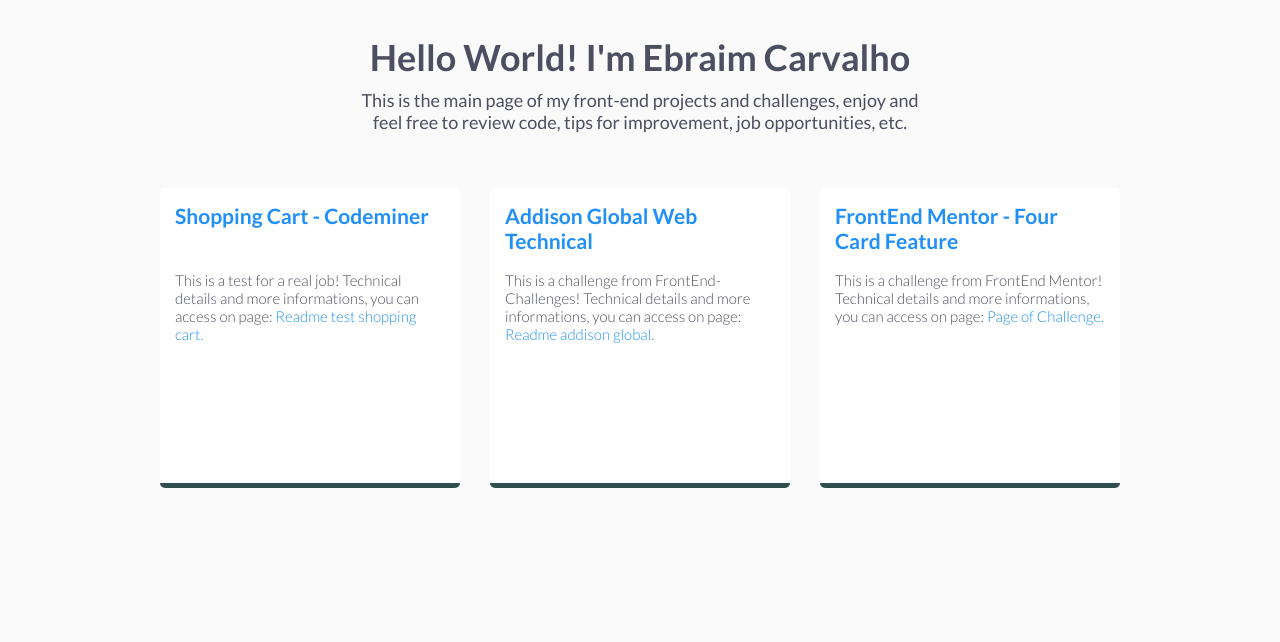
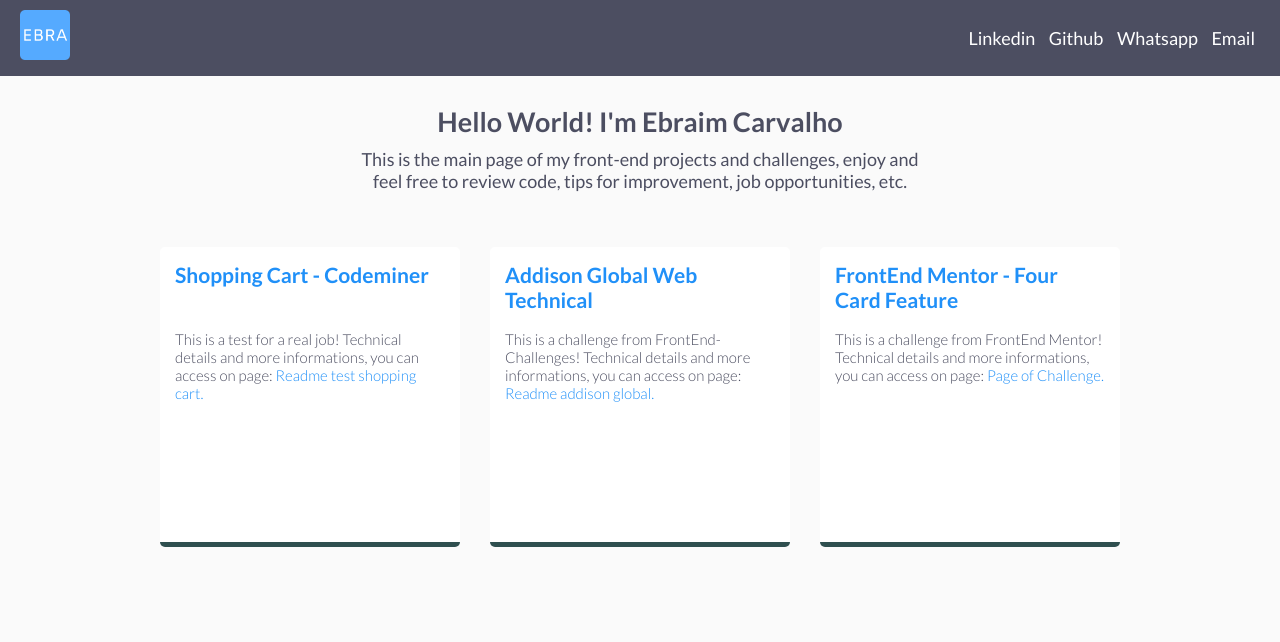
Before and after one commit to ebraimcarvalho/frontend-challenges, a PHP site: page / in a window 1280 px wide. Shown: the top 642 px of the page. Before the commit the page ends 488 px from the top, so only its background shows below. Run offline with PHP 8.4, Linux system fonts and the light colour scheme.

Commit message:
add header

```diff
--- a/index.html
+++ b/index.html
@@ -12,9 +12,21 @@
 </head>
 <body>
   <header>
+    <nav>
+      <h1><a href="https://ebradeveloper.netlify.com/"><img src="./assets/favicon/apple-touch-icon.png" alt="EbraDev"></a></h1>
+      <ul>
+        <li><a href="https://www.linkedin.com/in/ebraimcarvalho/" target="_blank">Linkedin</a></li>
+        <li><a href="https://github.com/ebraimcarvalho" target="_blank">Github</a></li>
+        <li><a href="https://wa.me/5581998346129" target="_blank">Whatsapp</a></li>
+        <li><a href="mailto:ebraimcarvalho@gmail.com">Email</a></li>
+      </ul>
+    </nav>
+  </header>
+
+  <section class="hero">
     <h1>Hello World! I'm Ebraim Carvalho</h1>
     <p>This is the main page of my front-end projects and challenges, enjoy and feel free to review code, tips for improvement, job opportunities, etc.</p>
-  </header>
+  </section>
 
   <div class="container">
     <div class="card-project">
--- a/style.css
+++ b/style.css
@@ -16,15 +16,51 @@ body {
 }
 
 header {
+  background-color: hsl(234, 12%, 34%);
+  position: fixed;
+  top: 0;
+  left: 0;
+  width: 100%;
+}
+
+nav {
+  display: flex;
+  justify-content: space-between;
+  align-items: center;
+  padding: 10px 20px;
+}
+
+nav h1 img {
+  width: 50px;
+}
+
+ul {
+  list-style: none;
+}
+
+li {
+  display: inline-block;
+  margin: 0 5px;
+}
+
+header nav ul li a {
+  color: white;
+}
+
+a {
+  color: hsl(209, 94%, 55%);
+}
+
+.hero {
   min-width: 230px;
   max-width: 600px;
   margin: 0 auto;
   text-align: center;
-  margin-top: 20px;
+  margin-top: 90px;
   padding: 15px;
 }
 
-header p {
+.hero p {
   margin-top: 10px;
 }
 
@@ -38,12 +74,10 @@ header p {
 
 a, a:visited, a:focus, a:active {
   text-decoration: none;
-  color: hsl(209, 94%, 55%);
 }
 
 a:hover {
-  color: tomato;
-
+  color: darksalmon;
 }
 
 .card-project {
```
